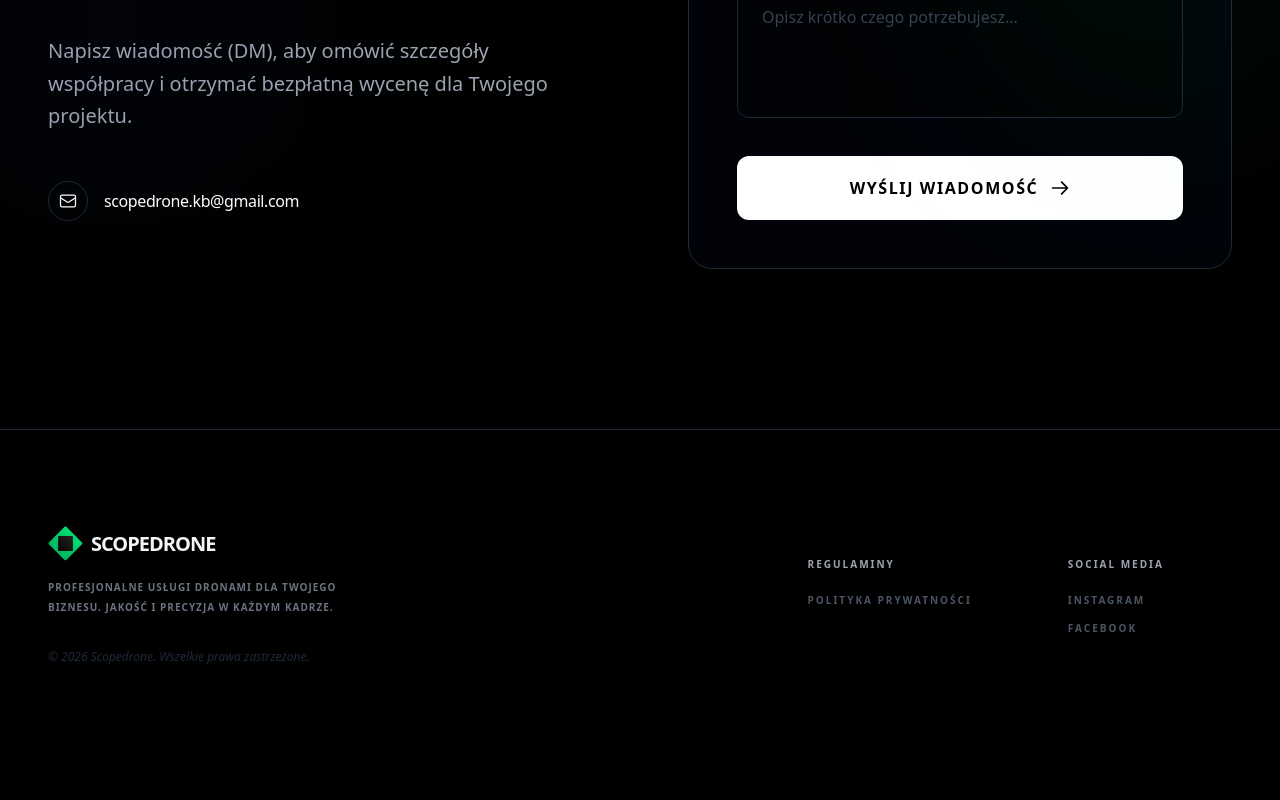
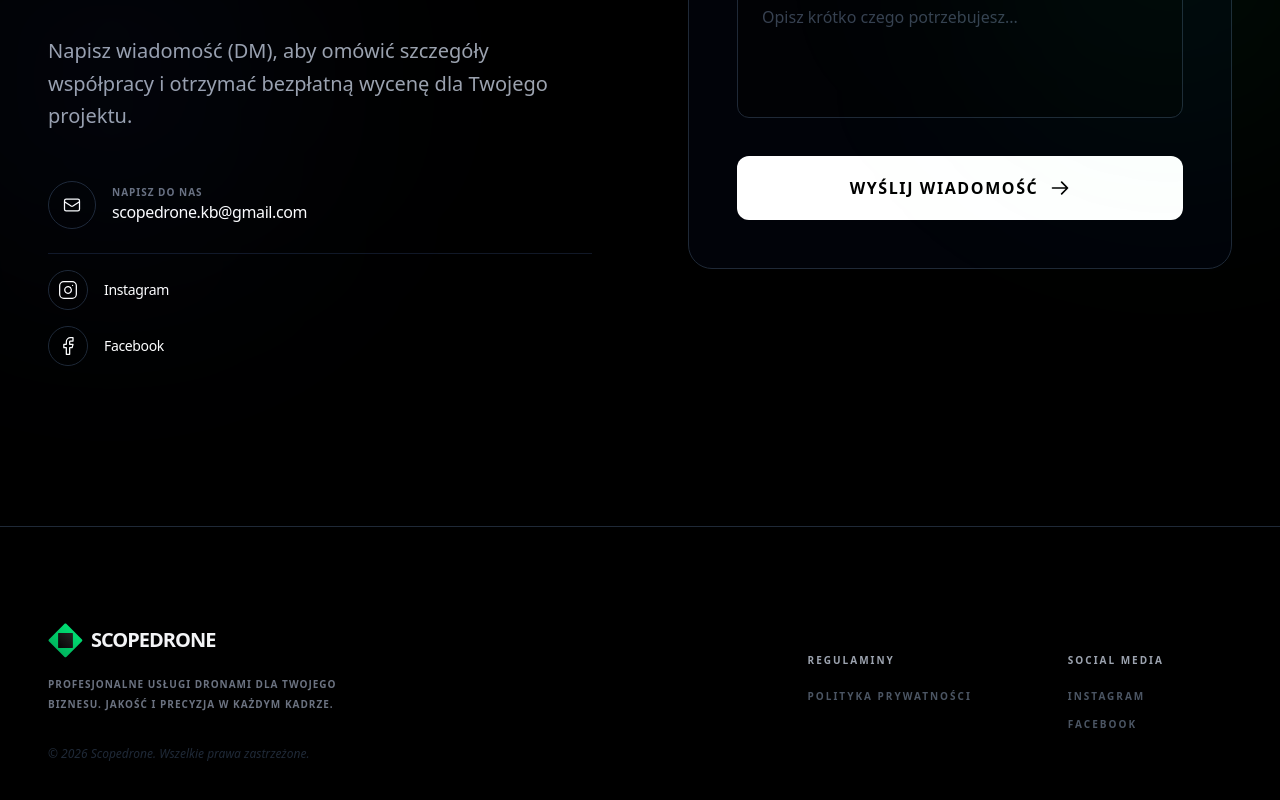
Before and after one commit to michab1332/scope-drone-client, a Nuxt app: page / in a window 1280 px wide. Shown: the part 4641-5441 px from the top of the page. Before the commit the page ends 5402 px from the top, so only its background shows below. Built offline with nearby package versions, Linux system fonts and the light colour scheme.

Commit message:
feat: mail

```diff
--- a/app/components/Home/Contact.vue
+++ b/app/components/Home/Contact.vue
@@ -91,15 +91,48 @@ const handleSubmit = async () => {
           </p>
 
           <!-- Contact Details -->
-          <div class="space-y-4">
+          <div class="space-y-6">
             <a href="mailto:scopedrone.kb@gmail.com" class="group flex items-center gap-4 text-white hover:text-[#00E275] transition-colors duration-300">
-              <div class="w-10 h-10 rounded-full border border-gray-800 flex items-center justify-center group-hover:border-[#00E275]/50">
+              <div class="w-12 h-12 rounded-full border border-gray-800 flex items-center justify-center group-hover:border-[#00E275]/50 group-hover:bg-[#00E275]/5 transition-all duration-300">
                 <svg xmlns="http://www.w3.org/2000/svg" class="w-5 h-5" fill="none" viewBox="0 0 24 24" stroke="currentColor">
                   <path stroke-linecap="round" stroke-linejoin="round" stroke-width="1.5" d="M3 8l7.89 5.26a2 2 0 002.22 0L21 8M5 19h14a2 2 0 002-2V7a2 2 0 00-2-2H5a2 2 0 00-2 2v10a2 2 0 002 2z" />
                 </svg>
               </div>
-              <span class="font-medium tracking-tight">scopedrone.kb@gmail.com</span>
+              <div class="flex flex-col">
+                <span class="text-[10px] uppercase tracking-widest text-gray-500 font-bold">Napisz do nas</span>
+                <span class="font-medium tracking-tight">scopedrone.kb@gmail.com</span>
+              </div>
             </a>
+
+            <div class="flex flex-col gap-4 pt-4 border-t border-gray-900">
+              <a
+                href="https://www.instagram.com/scopedrone_kb"
+                target="_blank"
+                rel="noopener noreferrer"
+                class="group flex items-center gap-4 text-white hover:text-[#00E275] transition-colors duration-300"
+              >
+                <div class="w-10 h-10 rounded-full border border-gray-800 flex items-center justify-center group-hover:border-[#00E275]/50 group-hover:bg-[#00E275]/5 transition-all duration-300">
+                  <svg xmlns="http://www.w3.org/2000/svg" class="w-5 h-5" viewBox="0 0 24 24" fill="none" stroke="currentColor" stroke-width="1.5" stroke-linecap="round" stroke-linejoin="round">
+                    <rect width="20" height="20" x="2" y="2" rx="5" ry="5"/><path d="M16 11.37A4 4 0 1 1 12.63 8 4 4 0 0 1 16 11.37z"/><line x1="17.5" x2="17.51" y1="6.5" y2="6.5"/>
+                  </svg>
+                </div>
+                <span class="text-sm font-medium tracking-tight">Instagram</span>
+              </a>
+
+              <a
+                href="https://www.facebook.com/profile.php?id=61580575165689"
+                target="_blank"
+                rel="noopener noreferrer"
+                class="group flex items-center gap-4 text-white hover:text-[#00E275] transition-colors duration-300"
+              >
+                <div class="w-10 h-10 rounded-full border border-gray-800 flex items-center justify-center group-hover:border-[#00E275]/50 group-hover:bg-[#00E275]/5 transition-all duration-300">
+                  <svg xmlns="http://www.w3.org/2000/svg" class="w-5 h-5" viewBox="0 0 24 24" fill="none" stroke="currentColor" stroke-width="1.5" stroke-linecap="round" stroke-linejoin="round">
+                    <path d="M18 2h-3a5 5 0 0 0-5 5v3H7v4h3v8h4v-8h3l1-4h-4V7a1 1 0 0 1 1-1h3z"/>
+                  </svg>
+                </div>
+                <span class="text-sm font-medium tracking-tight">Facebook</span>
+              </a>
+            </div>
           </div>
         </div>
 
```
